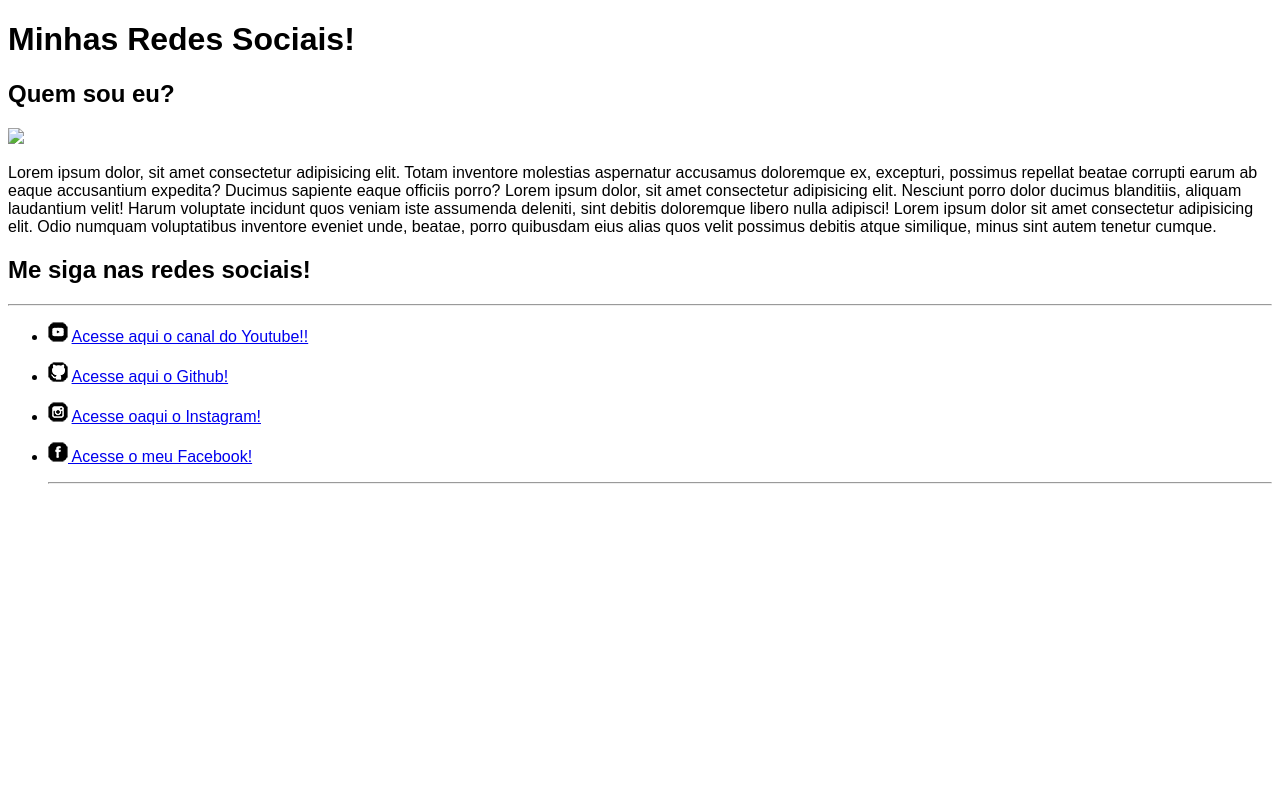
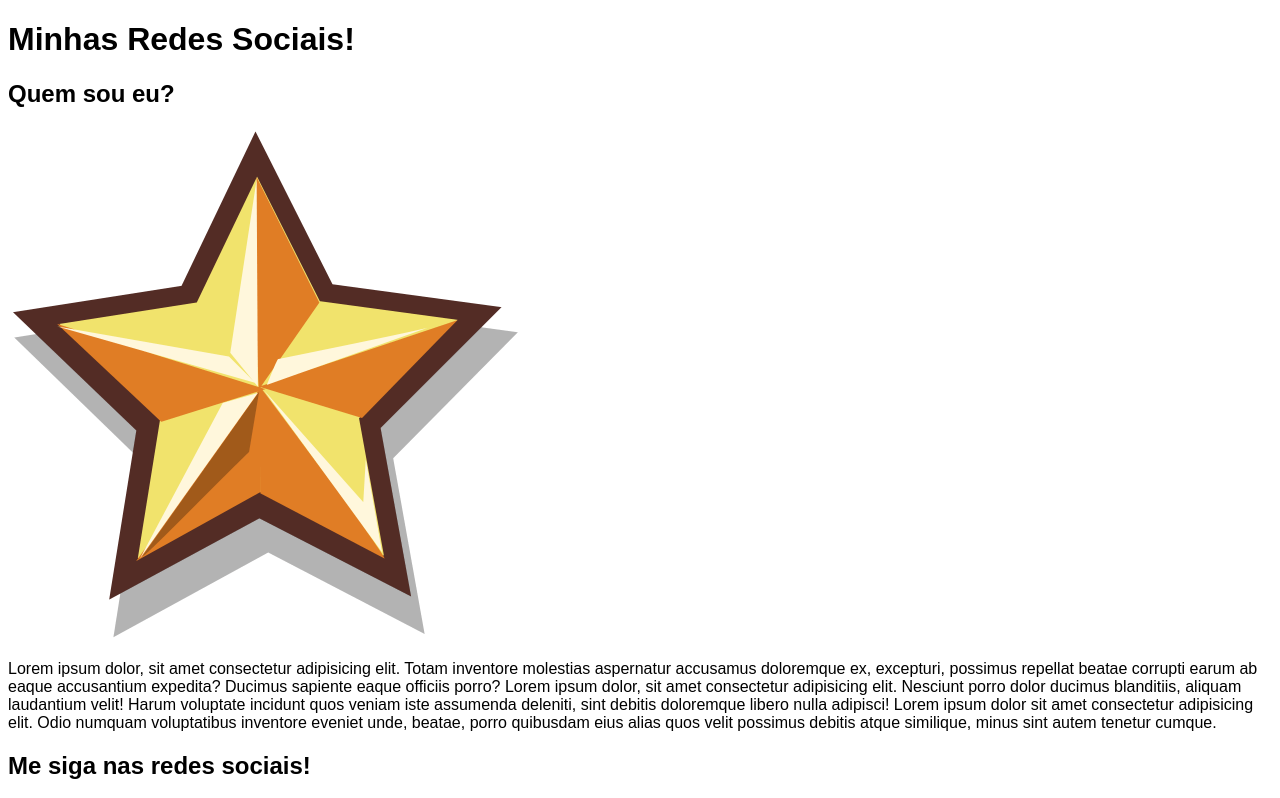
Before and after one commit to hepew/estudos, a plain HTML site: page Desafios/desafio05/desafio5.html in a window 1280 px wide. Shown: the top 798 px of the page. Drawn offline with Linux system fonts and the light colour scheme.

Commit message:
Update desafio5.html

```diff
--- a/Desafios/desafio05/desafio5.html
+++ b/Desafios/desafio05/desafio5.html
@@ -14,7 +14,7 @@
 <body>
     <h1>Minhas Redes Sociais!</h1>
     <h2>Quem sou eu?</h2>
-    <img src="Imagens/DALL·E 2025-02-01 22.58.08 - A circular logo featuring a stylized anime boy in black and white. The design is high-contrast, using only black and white with sharp, clean lines. Th.webp">
+    <img src="Imagens/Gartoon-Team-Gartoon-Action-Help-about-star-fav.512.png">
     <p> Lorem ipsum dolor, sit amet consectetur adipisicing elit. Totam inventore molestias aspernatur accusamus doloremque ex, excepturi, possimus repellat beatae corrupti earum ab eaque accusantium expedita? Ducimus sapiente eaque officiis porro? Lorem ipsum dolor, sit amet consectetur adipisicing elit. Nesciunt porro dolor ducimus blanditiis, aliquam laudantium velit! Harum voluptate incidunt quos veniam iste assumenda deleniti, sint debitis doloremque libero nulla adipisci! Lorem ipsum dolor sit amet consectetur adipisicing elit. Odio numquam voluptatibus inventore eveniet unde, beatae, porro quibusdam eius alias quos velit possimus debitis atque similique, minus sint autem tenetur cumque.</p>
     <h2>Me siga nas redes sociais!</h2>
     <hr>
```
